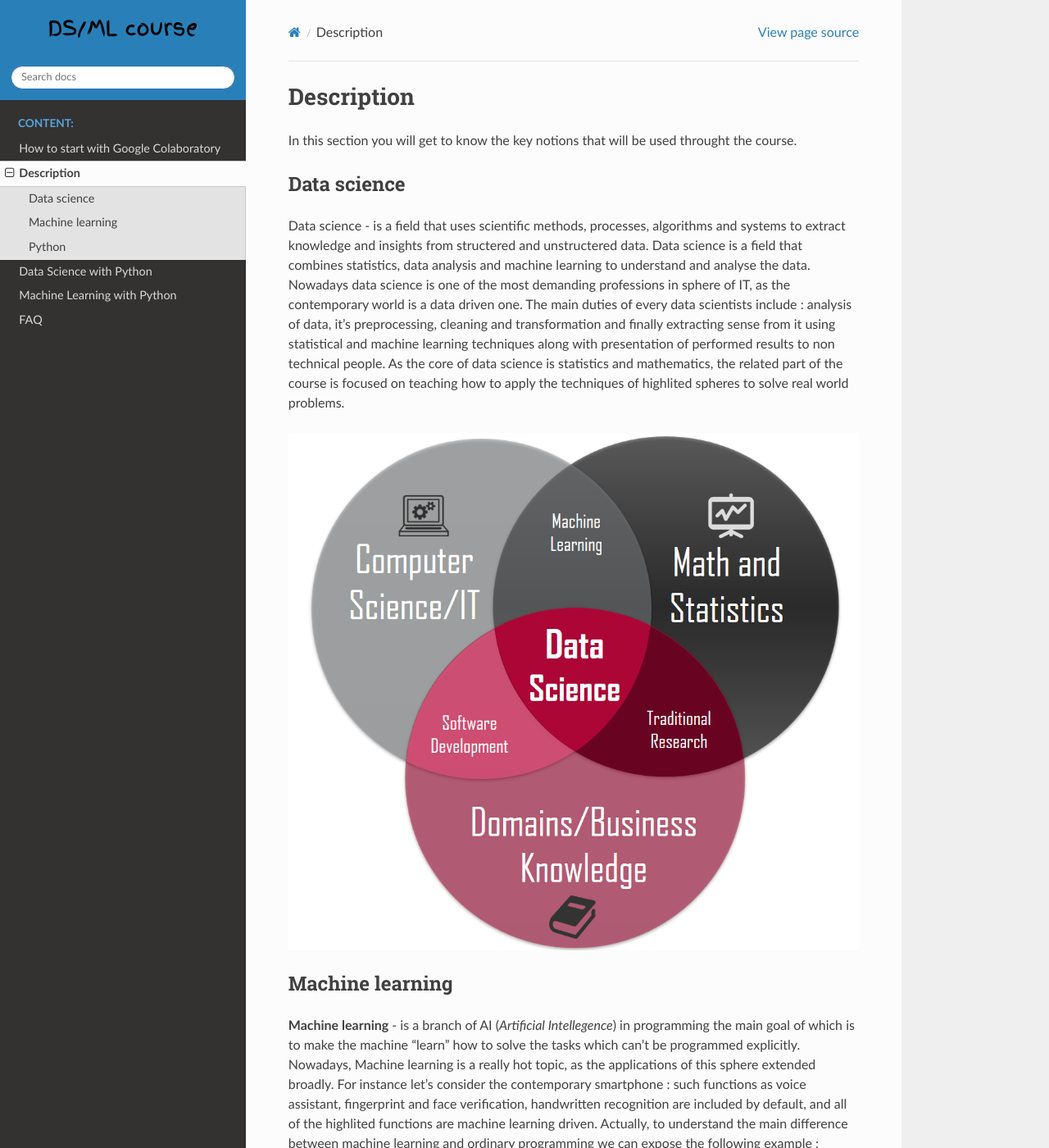
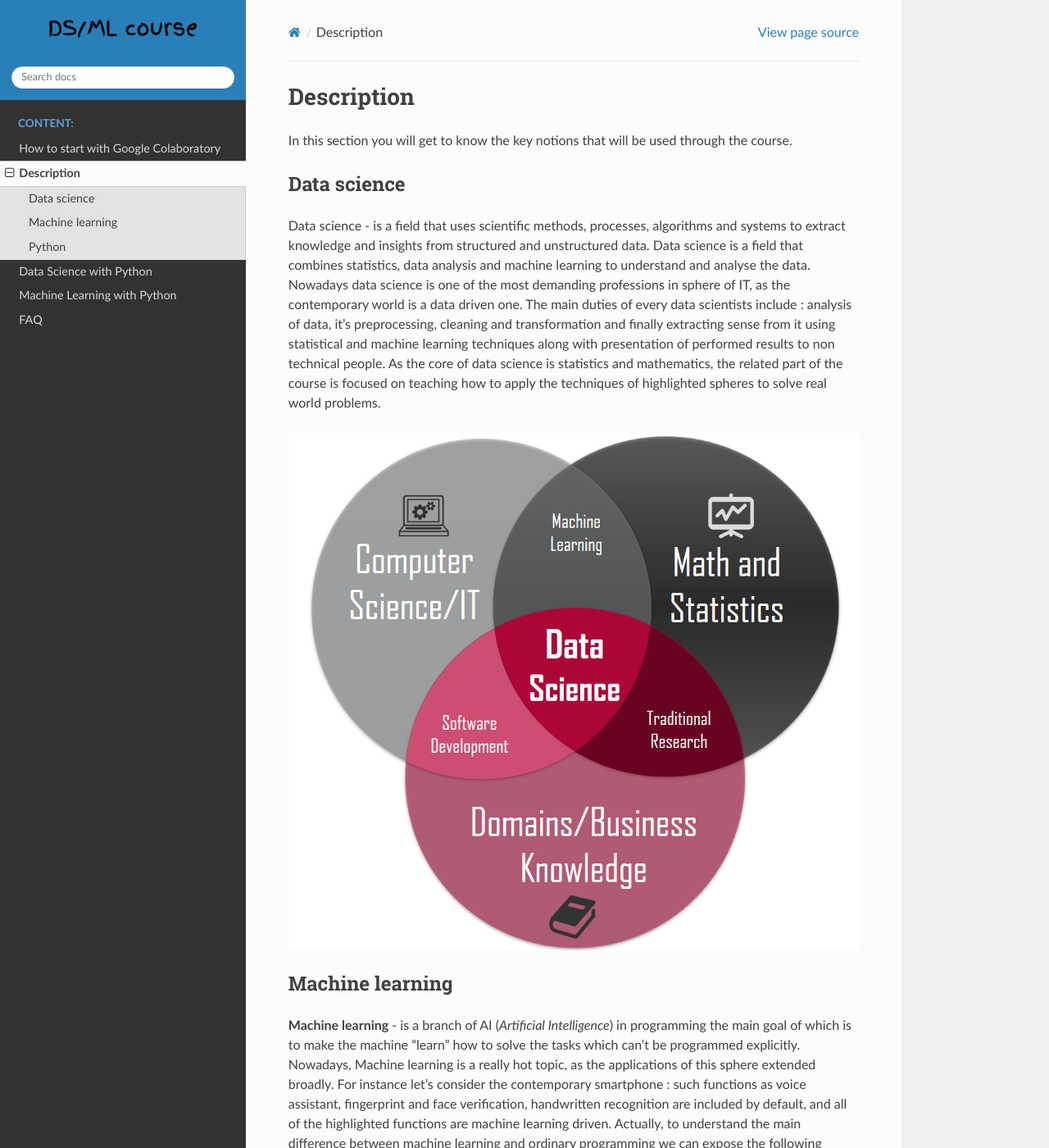
Before and after one commit to HikkaV/DS-ML-Courses, a Sphinx documentation site: the page built from docs/info.rst, in a window 1280 px wide and 1400 px high. Shown: the whole window at 82% size. Built offline with Sphinx 7.4.7 and the Read the Docs theme 2.0.0, drawn with Linux system fonts in a browser that asks for light colours; formulas are drawn with MathJax 3; some of the changed text lies outside the part shown.

Commit message:
more fixes v2

```diff
--- a/docs/info.rst
+++ b/docs/info.rst
@@ -1,12 +1,12 @@
 Description
 ^^^^^^^^^^^
 
-In this section you will get to know the key notions that will be used throught the course.
+In this section you will get to know the key notions that will be used through the course.
 
 Data science
 ============
 
-Data science - is a field that uses scientific methods, processes, algorithms and systems to extract knowledge and insights from structered and unstructered data. Data science is a field that combines statistics, data analysis and machine learning to understand and analyse the data. Nowadays data science is one of the most demanding professions in sphere of IT, as the contemporary world is a data driven one. The main duties of every data scientists include : analysis of data, it's preprocessing, cleaning and transformation and finally extracting sense from it using statistical and machine learning techniques along with presentation of performed results to non technical people. As the core of data science is statistics and mathematics, the related part of the course is focused on teaching how to apply the techniques of highlited spheres to solve real world problems.
+Data science - is a field that uses scientific methods, processes, algorithms and systems to extract knowledge and insights from structured and unstructured data. Data science is a field that combines statistics, data analysis and machine learning to understand and analyse the data. Nowadays data science is one of the most demanding professions in sphere of IT, as the contemporary world is a data driven one. The main duties of every data scientists include : analysis of data, it's preprocessing, cleaning and transformation and finally extracting sense from it using statistical and machine learning techniques along with presentation of performed results to non technical people. As the core of data science is statistics and mathematics, the related part of the course is focused on teaching how to apply the techniques of highlighted spheres to solve real world problems.
 
 .. image:: images/datascience.png
   :width: 800
@@ -19,9 +19,9 @@
 Machine learning
 ================
 
-**Machine learning** - is a branch of AI (`Artificial Intellegence`) in programming the main goal of which is to make the machine "learn" how to solve the tasks which can't be programmed explicitly. Nowadays, Machine learning is a really hot topic, as the applications of this sphere extended broadly. For instance let's consider the contemporary smartphone : such functions as voice assistant, fingerprint and face verification, handwritten recognition are included by default, and all of the highlited functions are machine learning driven. Actually, to understand the main difference between machine learning and ordinary programming we can expose the following example :
+**Machine learning** - is a branch of AI (`Artificial Intelligence`) in programming the main goal of which is to make the machine "learn" how to solve the tasks which can't be programmed explicitly. Nowadays, Machine learning is a really hot topic, as the applications of this sphere extended broadly. For instance let's consider the contemporary smartphone : such functions as voice assistant, fingerprint and face verification, handwritten recognition are included by default, and all of the highlighted functions are machine learning driven. Actually, to understand the main difference between machine learning and ordinary programming we can expose the following example :
 
-| Let's say we need to make a programm that should predict the price of the house depending on the number of its rooms (`the example is simplified`). We can try to solve this programm without using any machine learning techniques, just by writing some if else rules. But as the data grows it will become harder and harder to code all the rules to obtain an expected results. A much smarter solution is to train a machine learing algorithm that will find the dependency between price and number of rooms and then create the rules itself (`the current example is related to supervised learning`)
+| Let's say we need to make a program that should predict the price of the house depending on the number of its rooms (`the example is simplified`). We can try to solve this program without using any machine learning techniques, just by writing some if else rules. But as the data grows it will become harder and harder to code all the rules to obtain an expected results. A much smarter solution is to train a machine learning algorithm that will find the dependency between price and number of rooms and then create the rules itself (`the current example is related to supervised learning`)
 
 | The picture describing this main difference is pinned below.
 
@@ -51,7 +51,7 @@
   :width: 800
   :alt: Classification example
 
-| On contrary the problem of *regression* exists, in which the target is a discrete continuous number and the task of a model is to learn the dependencies between features and the target to output the value that is the nearest to the target one. Simple example of regression is the task of predicting houses' prices depending on the number of rooms/size of the house. Instead of classifying houses into different groups, what we really want is to predict its exact price, that is actually a continuos number.
+| On contrary the problem of *regression* exists, in which the target is a discrete continuous number and the task of a model is to learn the dependencies between features and the target to output the value that is the nearest to the target one. Simple example of regression is the task of predicting houses' prices depending on the number of rooms/size of the house. Instead of classifying houses into different groups, what we really want is to predict its exact price, that is actually a continuous number.
 
 .. image:: images/regression.png
   :width: 800
```
Also changed, not shown: other parts of docs/info.rst (+7 -7 lines), docs/howtostart.rst (+4 -4 lines).
